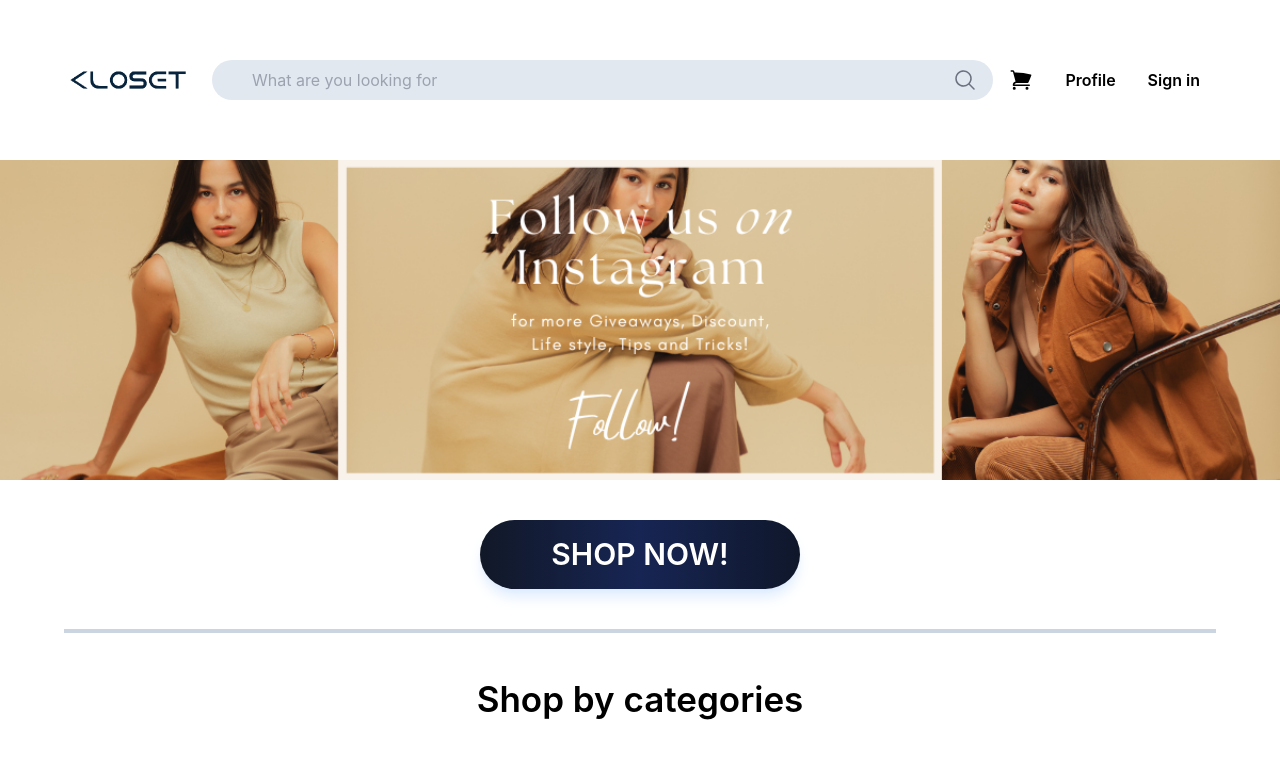
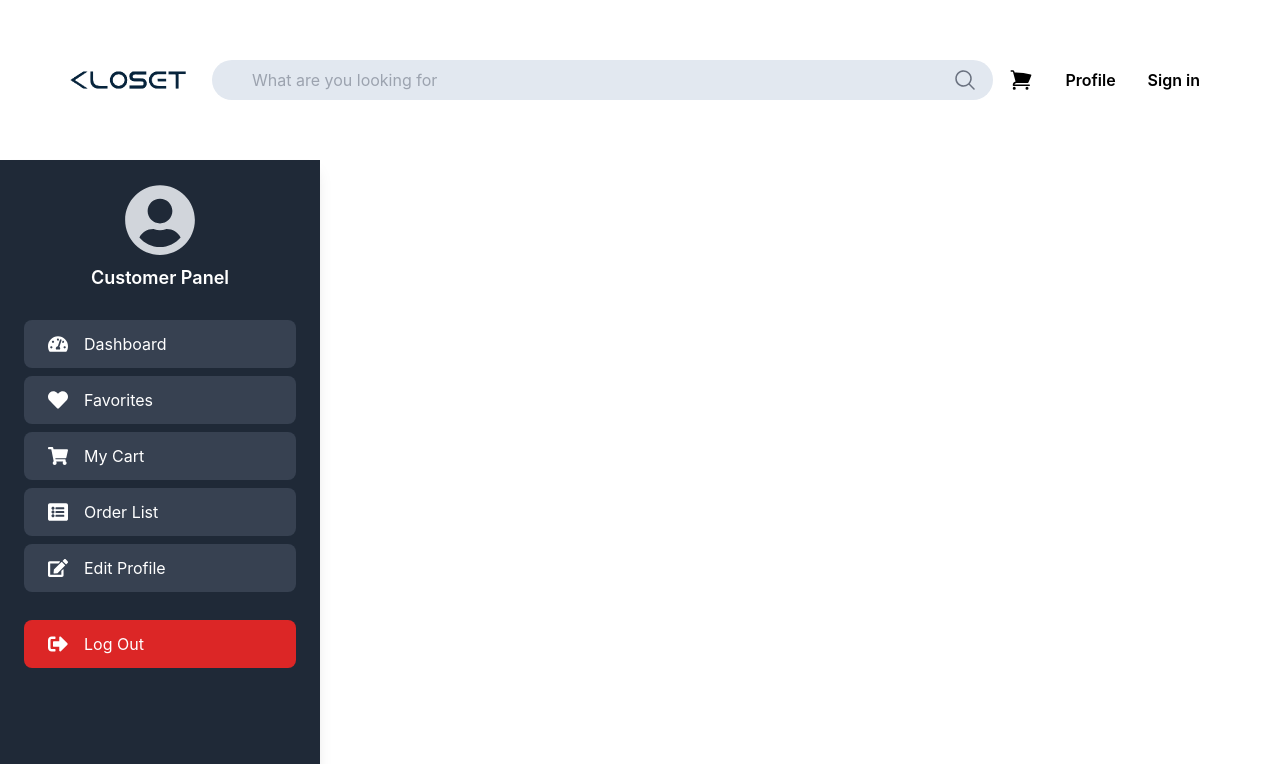
Before and after one commit to saraniz/Multi-vendor-E-Commerce, a React (Create React App) app in the folder Frontend/: page /AdminDashboard in a window 1280 px wide. Shown: the top 764 px of the page. Built offline with nearby package versions, Linux system fonts and the light colour scheme; no server answers; grey boxes are pictures that could not be loaded.

Commit message:
updated
updated sellerdashboard

```diff
--- a/Frontend/package.json
+++ b/Frontend/package.json
@@ -21,6 +21,7 @@
     "react-redux": "^9.1.2",
     "react-router-dom": "^6.28.0",
     "react-scripts": "5.0.1",
+    "recharts": "^2.15.1",
     "redux": "^5.0.1",
     "redux-thunk": "^3.1.0",
     "sweetalert2": "^11.14.5",
--- a/Frontend/src/App.jsx
+++ b/Frontend/src/App.jsx
@@ -20,6 +20,7 @@ import ItemList from './Pages/ItemList';
 import SellerDashboard from './Pages/SellerDashboard';
 import MyShop from './Pages/MyShop.js';
 import BusinessRegistrationForm from './Pages/BusinessRegistrationForm.js';
+import AdminDashboard from './Pages/AdminDashboard.js';
 import SearchPage from './Pages/SearchPage';
 // import SellerLogin from './Pages/SellerLogin.js'
 
@@ -57,6 +58,7 @@ function App() {
         <Route  path= "/SellerDashboard" element={<SellerDashboard/>}></Route>
         <Route  path= "/MyShop" element={<MyShop/>}></Route>
         <Route  path= "/BusinessRegistrationForm" element={<BusinessRegistrationForm/>}></Route>
+        <Route  path= "/AdminDashboard" element={<AdminDashboard/>}></Route>
         <Route  path= "/SearchPage" element={<SearchPage/>}></Route>
         {/* <Route path="/SellerLogin" element={<SellerLogin/>}></Route> */}
         {/* <Route path="/product/:product_id" element={<ProductDetails />} /> */}
--- /dev/null
+++ b/Frontend/src/Components/Body/AdminNavbar.jsx
@@ -0,0 +1,88 @@
+import React from "react";
+import {
+  FaUserCircle,
+  FaHeart,
+  FaShoppingCart,
+  FaListAlt,
+  FaEdit,
+  FaSignOutAlt,
+  FaTachometerAlt,
+  FaStore,
+} from "react-icons/fa";
+import { Link, useNavigate } from "react-router-dom";
+import Swal from "sweetalert2";
+import { useDispatch } from 'react-redux';
+import { logout } from "../../Storage/Auth/UserAction";
+
+function AdminNavbar() {
+  const navigate = useNavigate();
+  const dispatch = useDispatch();
+
+  //function to handle logout
+  const handleLogout = () => {
+    // Show a success message using SweetAlert2
+    Swal.fire({
+      title: "Logged Out!",
+      text: "You have been successfully logged out.",
+      icon: "success",
+      confirmButtonText: "OK",
+      timer: 2000, // Automatically close after 2 seconds
+      timerProgressBar: true,
+    }).then(() => {
+      // Remove the JWT token from local storage
+      dispatch(logout())
+      navigate('/')
+
+      // Redirect the user to the login page or home page
+      // Change '/login' to your desired route after logout
+    });
+  };
+  return (
+    <div className="flex justify-center min-h-screen bg-gray-100">
+      {/* Sidebar */}
+      <div className="flex flex-col items-center p-6 space-y-5 text-white bg-gray-800 shadow-lg w-80">
+        {/* User Profile */}
+        <div className="flex flex-col items-center">
+          <FaUserCircle className="mb-2 text-gray-300 text-7xl" />
+          <h2 className="text-lg font-semibold">Customer Panel</h2>
+        </div>
+
+        {/* Navigation Links */}
+        <nav className="w-full">
+          <Link to="/CustomerProfile" className="w-full">
+            <button className="flex items-center w-full px-6 py-3 my-2 text-left transition-all duration-300 ease-in-out bg-gray-700 rounded-lg hover:bg-gray-600 hover:scale-105 hover:shadow-md">
+              <FaTachometerAlt className="mr-4 text-xl" /> Dashboard
+            </button>
+          </Link>
+          <Link to="/Favourites" className="w-full">
+            <button className="flex items-center w-full px-6 py-3 my-2 text-left transition-all duration-300 ease-in-out bg-gray-700 rounded-lg hover:bg-gray-600 hover:scale-105 hover:shadow-md">
+              <FaHeart className="mr-4 text-xl" /> Favorites
+            </button>
+          </Link>
+          <Link to="/CartPage" className="w-full">
+            <button className="flex items-center w-full px-6 py-3 my-2 text-left transition-all duration-300 ease-in-out bg-gray-700 rounded-lg hover:bg-gray-600 hover:scale-105 hover:shadow-md">
+              <FaShoppingCart className="mr-4 text-xl" /> My Cart
+            </button>
+          </Link>
+          <Link to="/MyOrders" className="w-full">
+            <button className="flex items-center w-full px-6 py-3 my-2 text-left transition-all duration-300 ease-in-out bg-gray-700 rounded-lg hover:bg-gray-600 hover:scale-105 hover:shadow-md">
+              <FaListAlt className="mr-4 text-xl" /> Order List
+            </button>
+          </Link>
+          <Link to="/EditProfile" className="w-full">
+            <button className="flex items-center w-full px-6 py-3 my-2 text-left transition-all duration-300 ease-in-out bg-gray-700 rounded-lg hover:bg-gray-600 hover:scale-105 hover:shadow-md">
+              <FaEdit className="mr-4 text-xl" /> Edit Profile
+            </button>
+          </Link>
+        </nav>
+
+        {/* Logout Button */}
+        <button onClick = {handleLogout} className="flex items-center w-full px-6 py-3 text-left transition-all duration-300 ease-in-out bg-red-600 rounded-lg hover:bg-red-500 hover:scale-105 hover:shadow-md">
+          <FaSignOutAlt className="mr-4 text-xl" /> Log Out
+        </button>
+      </div>
+    </div>
+  );
+}
+
+export default AdminNavbar;
--- a/Frontend/src/Pages/AddItems.js
+++ b/Frontend/src/Pages/AddItems.js
@@ -9,6 +9,7 @@ function AddItems() {
   const [beforePrice, setBeforePrice] = useState('');
   const [description, setDescription] = useState('');
   const [keywords, setKeywords] = useState('');
+  const [category, setCategory] = useState(''); // New state for category
   const [images, setImages] = useState([]);
 
   const handleImageUpload = (e, index) => {
@@ -27,6 +28,7 @@ function AddItems() {
     formData.append('beforePrice', beforePrice);
     formData.append('description', description);
     formData.append('keywords', keywords);
+    formData.append('category', category); // Include category in the form data
     images.forEach((image, index) => {
       formData.append(`image_${index}`, image);
     });
@@ -46,7 +48,7 @@ function AddItems() {
       <Navbar />
       <div className="flex">
         <SellerNavbar />
-        <div className="flex-1 p-10 mx-10 my-3 bg-white border border-gray-200 rounded-lg shadow-xl">
+        <div className="flex-1 p-10 mx-10 bg-white border border-gray-200 rounded-lg shadow-xl">
           <h1 className="mb-6 text-3xl font-semibold text-gray-800">Add Items</h1>
           <div className="grid grid-cols-2 gap-8">
             {/* Image Upload */}
@@ -66,7 +68,7 @@ function AddItems() {
               </div>
             </div>
             {/* Form Fields */}
-            <div className="space-y-4">
+            <div className="space-y-2">
               <input
                 type="text"
                 placeholder="Item Name"
@@ -103,11 +105,27 @@ function AddItems() {
                 onChange={(e) => setKeywords(e.target.value)}
                 className="w-full p-4 border rounded-lg shadow-sm focus:ring-2 focus:ring-blue-500 focus:outline-none"
               />
+              {/* Category Dropdown */}
+              <select
+                value={category}
+                onChange={(e) => setCategory(e.target.value)}
+                className="w-full p-4 text-gray-500 border rounded-lg shadow-sm focus:ring-2 focus:ring-blue-500 focus:outline-none"
+              >
+                <option value="" disabled>Select Category</option>
+                <option value="T-Shirt">T-Shirt</option>
+                <option value="Shirt">Shirt</option>
+                <option value="Trouser">Trousers</option>
+                <option value="Blouse">Blouse</option>
+                <option value="Jean">Jeans</option>
+                <option value="Skirt">Skirts</option>
+                <option value="Frock">Frocks</option>
+                <option value="Short">Shorts</option>
+                <option value="Other">Other</option>
+              </select>
             </div>
-
           </div>
           {/* Buttons */}
-          <div className="flex gap-6 mt-6">
+          <div className="flex gap-6">
             <button onClick={() => handleSubmit(false)} className="px-8 py-4 text-lg font-semibold text-white transition bg-gray-600 rounded-lg shadow-md hover:bg-gray-700">Add</button>
             <button onClick={() => handleSubmit(true)} className="px-8 py-4 text-lg font-semibold text-white transition bg-yellow-500 rounded-lg shadow-md hover:bg-yellow-600">Add as Premium</button>
           </div>
--- /dev/null
+++ b/Frontend/src/Pages/AdminDashboard.js
@@ -0,0 +1,19 @@
+import React from 'react';
+import Navbar from '../Components/Header/Navbar';
+import Footer from '../Components/Footer/Footer';
+import AdminNavbar from '../Components/Body/AdminNavbar';
+
+function AdminDashboard() {
+  return (
+    <div>
+      <Navbar />
+      <div className="flex min-h-screen">
+        {/* Sidebar */}
+        <AdminNavbar/>
+      </div>
+      <Footer />
+    </div>
+  )
+}
+
+export default AdminDashboard;
--- a/Frontend/src/Pages/LoginPage.js
+++ b/Frontend/src/Pages/LoginPage.js
@@ -105,6 +105,9 @@ function LoginPage() {
             <Link to={'/RegistrationForm'}>
               <button className="font-semibold text-indigo-600 hover:underline">Register</button>
             </Link>
+            <Link to={'/AdminDashboard'}>
+            <button className="font-semibold text-indigo-600 hover:underline">Admin Login</button>
+            </Link>
           </p>
         </div>
       </div>
--- a/Frontend/src/Pages/MyShop.js
+++ b/Frontend/src/Pages/MyShop.js
@@ -1,13 +1,12 @@
 import React from 'react'
 import Navbar from '../Components/Header/Navbar'
 import ProductList from '../Components/Body/Productlist'
-import Footer from '../Components/Footer/Footer'
+
 
 function MyShop() {
   return (
     <div><Navbar/>
     <ProductList/>
-    <Footer/>
     </div>
   )
 }
--- a/Frontend/src/Pages/SellerDashboard.js
+++ b/Frontend/src/Pages/SellerDashboard.js
@@ -3,8 +3,30 @@ import Navbar from '../Components/Header/Navbar';
 import Footer from '../Components/Footer/Footer';
 import SellerNavbar from '../Components/Body/SellerNavbar';
 import { Link } from "react-router-dom";
+import { BarChart, Bar, XAxis, YAxis, Tooltip, CartesianGrid, ResponsiveContainer, Legend } from 'recharts';
 
 function SellerDashboard() {
+  // Product sales data (Replace with actual backend data in the future)
+  const NoOfTShirts = 750;
+  const NoOfShirts = 600;
+  const NoOfTrousers = 450;
+  const NoOfBlouses = 300;
+  const NoOfJeans = 500;
+  const NoOfSkirts = 400;
+  const NoOfFrocks = 650;
+  const NoOfShorts = 550;
+
+  const salesData = [
+    { category: "T-Shirt", sold: NoOfTShirts },
+    { category: "Shirt", sold: NoOfShirts },
+    { category: "Trouser", sold: NoOfTrousers },
+    { category: "Blouse", sold: NoOfBlouses },
+    { category: "Jean", sold: NoOfJeans },
+    { category: "Skirt", sold: NoOfSkirts },
+    { category: "Frock", sold: NoOfFrocks },
+    { category: "Short", sold: NoOfShorts }
+  ];
+
   return (
     <div>
       <Navbar />
@@ -15,41 +37,45 @@ function SellerDashboard() {
         {/* Main Content */}
         <div className="flex-grow p-4">
           <div className="grid grid-cols-3 gap-4">
-            {/* Statistics Cards */}
-            <div className="p-4 text-center bg-blue-100 rounded shadow">
+            {/* Statistics Cards as Buttons */}
+            <button className="p-4 text-center bg-blue-100 rounded shadow hover:bg-blue-200">
               <h3 className="text-xl font-bold">Shipped Orders</h3>
               <p className="text-4xl text-blue-600">67</p>
-            </div>
-            <div className="p-4 text-center bg-red-100 rounded shadow">
+            </button>
+            <button className="p-4 text-center bg-red-100 rounded shadow hover:bg-red-200">
               <h3 className="text-xl font-bold">Pending Orders</h3>
               <p className="text-4xl text-red-600">09</p>
-            </div>
-            <div className="p-4 text-center bg-purple-100 rounded shadow">
+            </button>
+            <button className="p-4 text-center bg-purple-100 rounded shadow hover:bg-purple-200">
               <h3 className="text-xl font-bold">New Orders</h3>
               <p className="text-4xl text-purple-600">35</p>
-            </div>
+            </button>
           </div>
 
           {/* Chart and Account Status */}
-          <div className="grid grid-cols-2 gap-4 mt-6">
+          <div className="grid grid-cols-2 gap-4 mt-3">
             {/* Bar Chart */}
-            <div className="p-4 bg-white rounded shadow">
-              <h3 className="mb-2 text-lg font-bold">Account Status: <span className="text-green-500">Good</span></h3>
-              <div>
-                {/* Placeholder for Bar Chart */}
-                <svg width="100%" height="200">
-                  {/* Example Bar Chart */}
-                  <rect x="10" y="50" width="40" height="150" fill="gray" />
-                  <rect x="60" y="100" width="40" height="100" fill="gray" />
-                  <rect x="110" y="120" width="40" height="80" fill="gray" />
-                  <rect x="160" y="90" width="40" height="110" fill="gray" />
-                  <rect x="210" y="60" width="40" height="140" fill="gray" />
-                </svg>
-              </div>
+            <div className="p-4 bg-white rounded-lg shadow-lg">
+              <h3 className="mb-0 text-lg font-bold">Product Sales Overview</h3>
+              <ResponsiveContainer width="100%" height={250}>
+                <BarChart data={salesData} margin={{ top: 20, right: 20, left: 20, bottom: 10 }}>
+                  <CartesianGrid strokeDasharray="3 3" />
+                  <XAxis dataKey="category" angle={-10} textAnchor="end" height={50} />
+                  <YAxis />
+                  <Tooltip contentStyle={{ backgroundColor: "#fff", borderRadius: "8px", border: "none" }} />
+                  <Bar dataKey="sold" fill="url(#colorGradient)" barSize={40} radius={[10, 10, 0, 0]} />
+                  <defs>
+                    <linearGradient id="colorGradient" x1="0" y1="0" x2="0" y2="1">
+                      <stop offset="0%" stopColor="#3b82f6" stopOpacity={0.9} />
+                      <stop offset="100%" stopColor="#60a5fa" stopOpacity={0.6} />
+                    </linearGradient>
+                  </defs>
+                </BarChart>
+              </ResponsiveContainer>
             </div>
 
             {/* Monthly Revenue */}
-            <div className="p-4 bg-white rounded shadow">
+            <div className="p-4 bg-white rounded-lg shadow-lg">
               <h3 className="mb-4 text-lg font-bold">Monthly Revenue</h3>
               <ul className="space-y-2">
                 <li className="flex justify-between">
@@ -74,9 +100,11 @@ function SellerDashboard() {
 
           {/* Buttons: Go to Shop & Seller Profile */}
           <div className="mt-6 text-center">
-          <Link to='/CustomerProfile'><button className="px-4 py-2 mr-4 text-white bg-blue-500 rounded shadow hover:bg-blue-600">
-              Customer profile
-            </button></Link>
+            <Link to='/CustomerProfile'>
+              <button className="px-4 py-2 mr-4 text-white bg-blue-500 rounded shadow hover:bg-blue-600">
+                Customer Profile
+              </button>
+            </Link>
           </div>
         </div>
       </div>
```
Also changed, not shown: 1 other file (tests, documents, lock files or other folders). Lines whose indentation alone changed are shown as unchanged.
